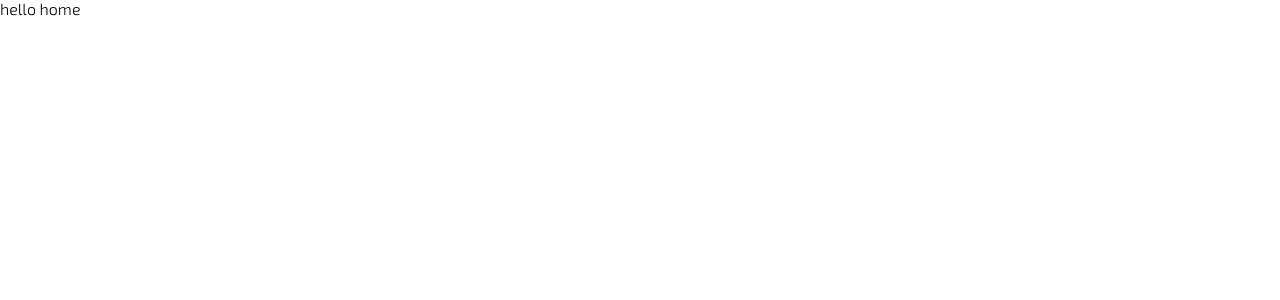
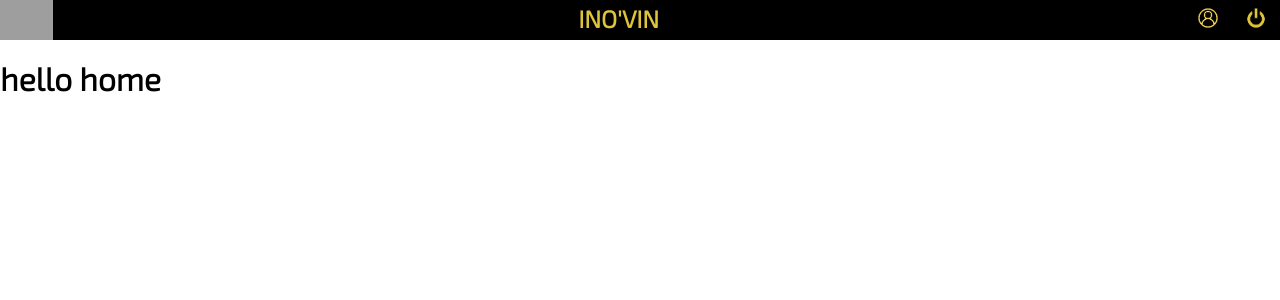
Before and after one commit to codecollectif/2023-10-projet-inovin, a React (Vite) app: page /home in a window 1280 px wide. Shown: the top 300 px of the page. Built offline with nearby package versions, Linux system fonts and the light colour scheme; grey boxes are pictures that could not be loaded.

Commit message:
create navbar

```diff
--- /dev/null
+++ b/src/components/Navbar.jsx
@@ -0,0 +1,24 @@
+import {Link} from "react-router-dom";
+import Logo from "../pictures/Logo.ico";
+import LogoProfil from "../pictures/profil.png";
+import LogoHome from "../pictures/deco.png";
+import "./navbar.css";
+
+const Navbar = () => {
+  return (
+    <nav className="box-navbar">
+      <img className="nav-image-logo" src={Logo} alt="logo Inovin" />
+      <h1 className="nav-title">INO'VIN</h1>
+      <div className="nav-link">
+        <Link className="nav-link-profil" to={"/"}>
+          <img className="nav-image-profil" src={LogoProfil} alt="profil" />
+        </Link>
+        <Link className="nav-link-home" to={"/"}>
+          <img className="nav-image-home" src={LogoHome} alt="go welcome"/>
+        </Link>
+      </div>
+    </nav>
+  );
+};
+
+export default Navbar;
--- /dev/null
+++ b/src/components/navbar.css
@@ -0,0 +1,23 @@
+.box-navbar{
+  height: 5vh;
+  background-color: #000000;
+  display: flex;
+  justify-content: space-between;
+  align-items: center;
+}
+
+.nav-image-logo{
+  height: 5vh;
+}
+
+.nav-title{
+  color:#dec439;
+}
+
+.nav-image-profil{
+  height: 6vh;
+}
+
+.nav-image-home{
+  height: 6vh;
+}
--- a/src/pages/Home.jsx
+++ b/src/pages/Home.jsx
@@ -1,7 +1,10 @@
+import Navbar from "../components/Navbar";
+
 function Home() {
   return (
     <div>
-      hello home
+      <Navbar />
+      <h1>hello home</h1>
     </div>
   );
 }
```
Also changed, not shown: src/pictures/glass.png (added).
